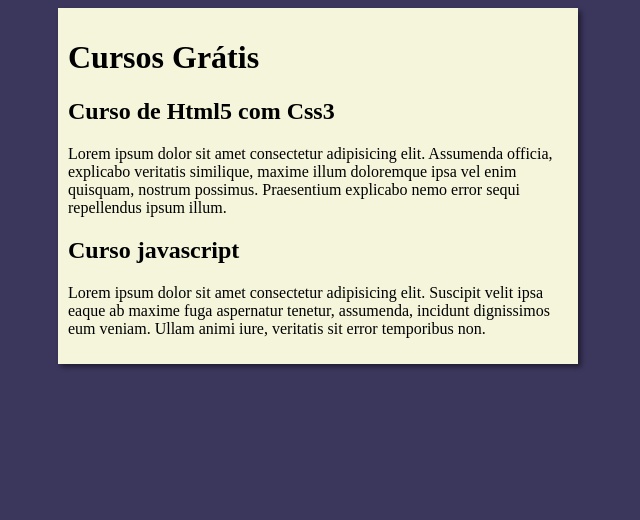
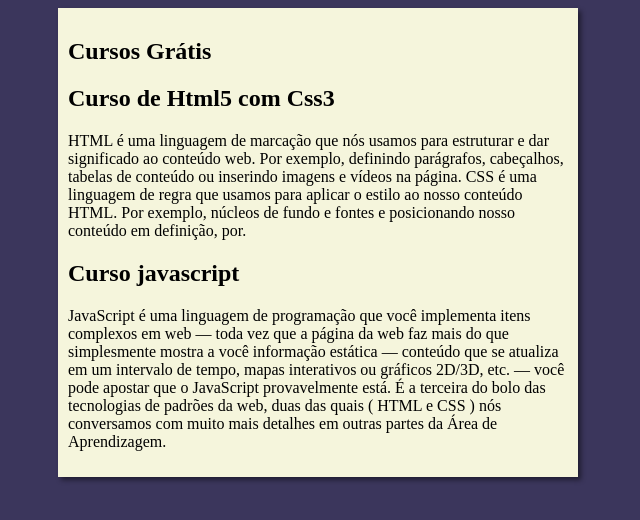
Before and after one commit to GledsonEmannuel/Projeto-site, a plain HTML site: page index.html in a window 1280 px wide. Shown: the whole page, without its empty margins (322-962 px from the left). Drawn offline with Linux system fonts and the light colour scheme.

Commit message:
Update index.html

```diff
--- a/index.html
+++ b/index.html
@@ -10,20 +10,18 @@
 <body>
     <main>
         <header>
-            <h1>Cursos Grátis</h1>
+            <h2>Cursos Grátis</h2>
         </header>
         <article>
             <h2>Curso de Html5 com Css3</h2>
-            <P>Lorem ipsum dolor sit amet consectetur adipisicing elit. Assumenda
-                 officia, explicabo veritatis similique, maxime illum doloremque ipsa vel enim quisquam, nostrum possimus.
-                 Praesentium explicabo nemo error sequi repellendus ipsum illum.
+            <P>HTML é uma linguagem de marcação que nós usamos para estruturar e dar significado ao conteúdo web. Por exemplo, definindo parágrafos, cabeçalhos, tabelas de conteúdo ou inserindo imagens e vídeos na página.
+                CSS é uma linguagem de regra que usamos para aplicar o estilo ao nosso conteúdo HTML. Por exemplo, núcleos de fundo e fontes e posicionando nosso conteúdo em definição, por.
             </P>
         </article>
         <article>
             <h2>Curso javascript</h2>
-            <P>Lorem ipsum dolor sit amet consectetur adipisicing elit. Suscipit velit ipsa eaque
-                 ab maxime fuga aspernatur tenetur, assumenda, incidunt dignissimos eum veniam.
-                  Ullam animi iure, veritatis sit error temporibus non.</P>
+            <P>JavaScript é uma linguagem de programação que você implementa itens complexos em web — toda vez que a página da web faz mais do que simplesmente mostra a você informação estática — conteúdo que se atualiza em um intervalo de tempo, mapas interativos ou gráficos 2D/3D, etc. — você pode apostar que o JavaScript provavelmente está. É a terceira do bolo das tecnologias de padrões da web, duas das quais ( HTML e CSS ) nós conversamos com muito mais detalhes em outras partes da Área de Aprendizagem.
+            </P>
         </article>
     </main>
 </body>
```
